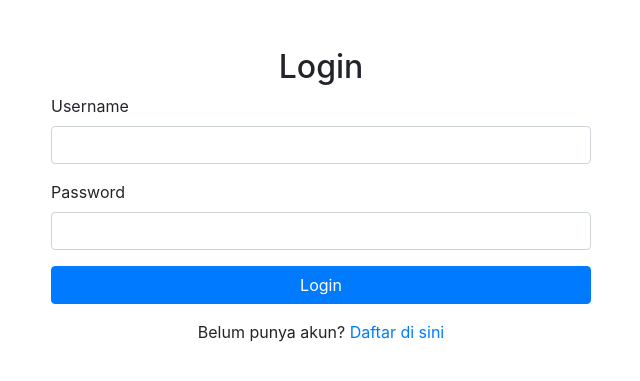
After one commit to codewithrafli/python-sqlite, a Flask app: page /login in a window 1280 px wide. The commit adds this page. Shown: the top 381 px of the page, without its empty margins (319-959 px from the left). Run offline with Flask 3, Linux system fonts and the light colour scheme; some libraries are stand-ins or nearby versions.

Commit message:
Add user authentication with Flask-Login, including login and registration functionality
- Implemented user model and authentication routes (login, logout, register).
- Added user session management and flash messages for feedback.
- Updated index page to display welcome message and logout option.
- Created login and registration templates for user interaction.

```diff
--- a/app.py
+++ b/app.py
@@ -1,12 +1,28 @@
-from flask import Flask, render_template, request, redirect, url_for
+from flask import Flask, render_template, request, redirect, url_for, flash
 from flask_sqlalchemy import SQLAlchemy
+from flask_login import LoginManager, UserMixin, login_user, login_required, logout_user, current_user
 from sqlalchemy import text
+from werkzeug.security import generate_password_hash, check_password_hash
 import sqlite3
 
 app = Flask(__name__)
 app.config['SQLALCHEMY_DATABASE_URI'] = 'sqlite:///students.db'
 app.config['SQLALCHEMY_TRACK_MODIFICATIONS'] = False
+app.config['SECRET_KEY'] = 'your-secret-key-here'  # Change this to a random secret key
 db = SQLAlchemy(app)
+
+# Flask-Login setup
+login_manager = LoginManager()
+login_manager.init_app(app)
+login_manager.login_view = 'login'
+
+class User(UserMixin, db.Model):
+    id = db.Column(db.Integer, primary_key=True)
+    username = db.Column(db.String(100), unique=True, nullable=False)
+    password = db.Column(db.String(200), nullable=False)
+
+    def __repr__(self):
+        return f'<User {self.username}>'
 
 class Student(db.Model):
     id = db.Column(db.Integer, primary_key=True)
@@ -17,13 +33,71 @@ class Student(db.Model):
     def __repr__(self):
         return f'<Student {self.name}>'
 
+@login_manager.user_loader
+def load_user(user_id):
+    return User.query.get(int(user_id))
+
+@app.route('/login', methods=['GET', 'POST'])
+def login():
+    if current_user.is_authenticated:
+        return redirect(url_for('index'))
+
+    if request.method == 'POST':
+        username = request.form['username']
+        password = request.form['password']
+
+        user = User.query.filter_by(username=username).first()
+
+        if user and check_password_hash(user.password, password):
+            login_user(user)
+            next_page = request.args.get('next')
+            return redirect(next_page) if next_page else redirect(url_for('index'))
+        else:
+            flash('Username atau password salah!', 'danger')
+
+    return render_template('login.html')
+
+@app.route('/logout')
+@login_required
+def logout():
+    logout_user()
+    return redirect(url_for('login'))
+
+@app.route('/register', methods=['GET', 'POST'])
+def register():
+    if current_user.is_authenticated:
+        return redirect(url_for('index'))
+
+    if request.method == 'POST':
+        username = request.form['username']
+        password = request.form['password']
+
+        # Check if user already exists
+        user_exists = User.query.filter_by(username=username).first()
+        if user_exists:
+            flash('Username sudah digunakan!', 'danger')
+            return redirect(url_for('register'))
+
+        hashed_password = generate_password_hash(password)
+        new_user = User(username=username, password=hashed_password)
+
+        db.session.add(new_user)
+        db.session.commit()
+
+        flash('Registrasi berhasil! Silakan login.', 'success')
+        return redirect(url_for('login'))
+
+    return render_template('register.html')
+
 @app.route('/')
+@login_required
 def index():
     # RAW Query
     students = db.session.execute(text('SELECT * FROM student')).fetchall()
     return render_template('index.html', students=students)
 
 @app.route('/add', methods=['POST'])
+@login_required
 def add_student():
     name = request.form['name']
     age = request.form['age']
@@ -47,6 +121,7 @@ def add_student():
 
 
 @app.route('/delete/<string:id>')
+@login_required
 def delete_student(id):
     # RAW Query
     db.session.execute(text(f"DELETE FROM student WHERE id={id}"))
@@ -55,6 +130,7 @@ def delete_student(id):
 
 
 @app.route('/edit/<int:id>', methods=['GET', 'POST'])
+@login_required
 def edit_student(id):
     if request.method == 'POST':
         name = request.form['name']
--- /dev/null
+++ b/templates/login.html
@@ -0,0 +1,41 @@
+<!DOCTYPE html>
+<html lang="en">
+<head>
+    <meta charset="UTF-8">
+    <title>Login</title>
+    <link rel="stylesheet" href="https://stackpath.bootstrapcdn.com/bootstrap/4.5.2/css/bootstrap.min.css">
+</head>
+<body>
+    <div class="container mt-5">
+        <div class="row justify-content-center">
+            <div class="col-md-6">
+                <h2 class="text-center">Login</h2>
+
+                {% with messages = get_flashed_messages(with_categories=true) %}
+                    {% if messages %}
+                        {% for category, message in messages %}
+                            <div class="alert alert-{{ category }}">{{ message }}</div>
+                        {% endfor %}
+                    {% endif %}
+                {% endwith %}
+
+                <form action="/login" method="POST">
+                    <div class="form-group">
+                        <label for="username">Username</label>
+                        <input type="text" class="form-control" id="username" name="username" required>
+                    </div>
+                    <div class="form-group">
+                        <label for="password">Password</label>
+                        <input type="password" class="form-control" id="password" name="password" required>
+                    </div>
+                    <button type="submit" class="btn btn-primary btn-block">Login</button>
+                </form>
+
+                <div class="text-center mt-3">
+                    <p>Belum punya akun? <a href="/register">Daftar di sini</a></p>
+                </div>
+            </div>
+        </div>
+    </div>
+</body>
+</html>
```
Also changed, not shown: templates/index.html (+7 -1 lines), templates/register.html (added, +41 -0 lines), instance/students.db.
